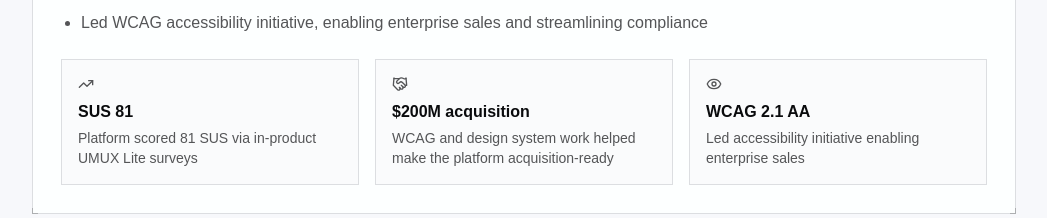
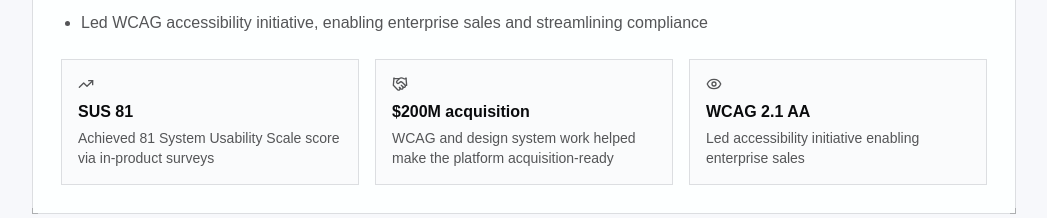
Before and after one commit to brendanciccone/portfolio, a Next.js app: page /work/corellium in a window 1280 px wide. Shown: the part 1240-1458 px from the top of the page, without its empty margins (116-1163 px from the left). Built offline with nearby package versions, Linux system fonts and the light colour scheme; a web font is replaced by a local one.

Commit message:
Reword SUS stat card description
https://claude.ai/code/session_012Z6JaG9SS2meE1MgDTtNmT

```diff
--- a/app/work/corellium/page.tsx
+++ b/app/work/corellium/page.tsx
@@ -97,7 +97,7 @@ export default function CorelliumPage() {
               <div className="bg-muted/30 border border-border rounded-sm p-4">
                 <TrendingUp className="w-4 h-4 text-muted-foreground mb-2" />
                 <p className="text-base font-semibold mb-1">SUS 81</p>
-                <p className="text-sm text-muted-foreground">Platform scored 81 SUS via in-product UMUX Lite surveys</p>
+                <p className="text-sm text-muted-foreground">Achieved 81 System Usability Scale score via in-product surveys</p>
               </div>
               <div className="bg-muted/30 border border-border rounded-sm p-4">
                 <Handshake className="w-4 h-4 text-muted-foreground mb-2" />
```
